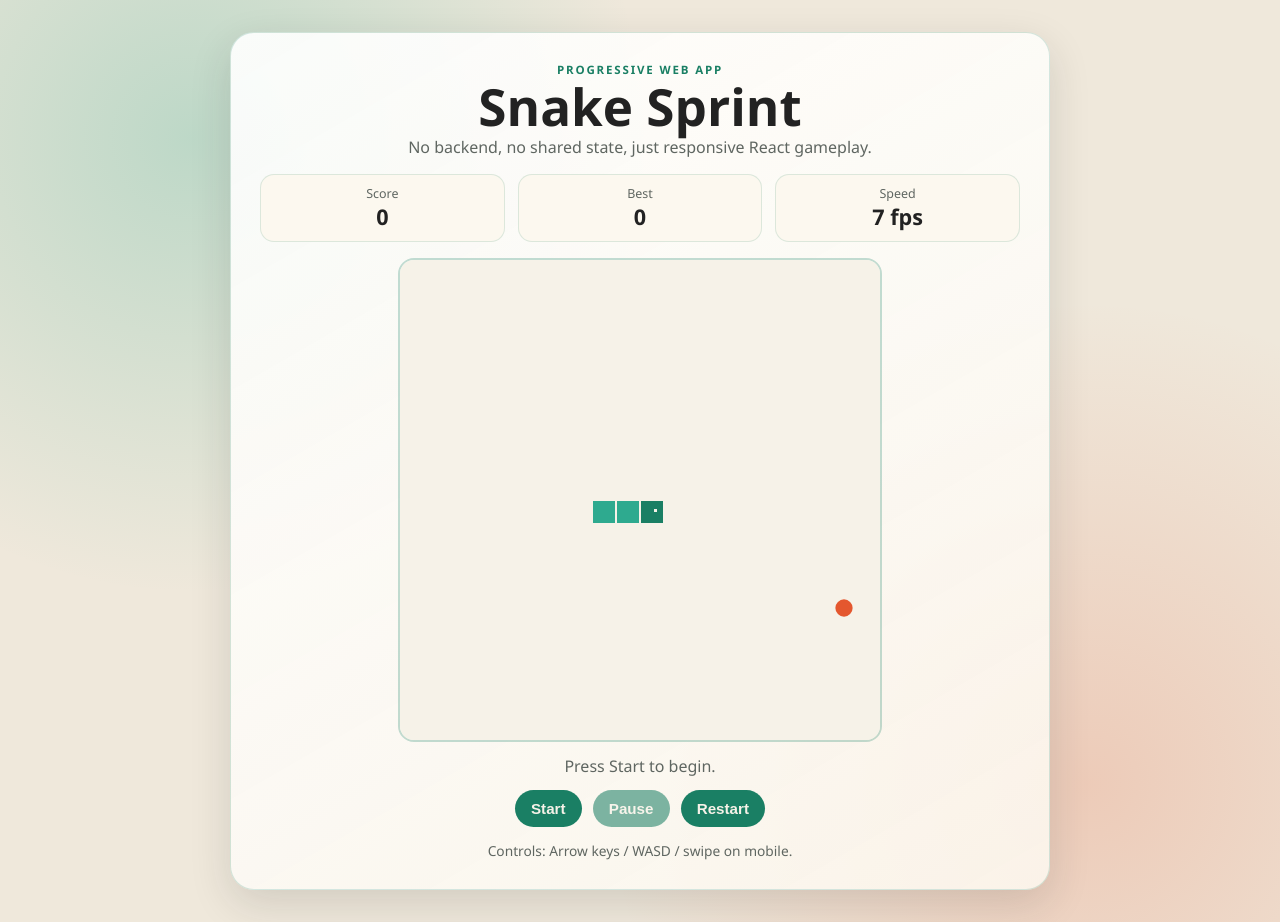
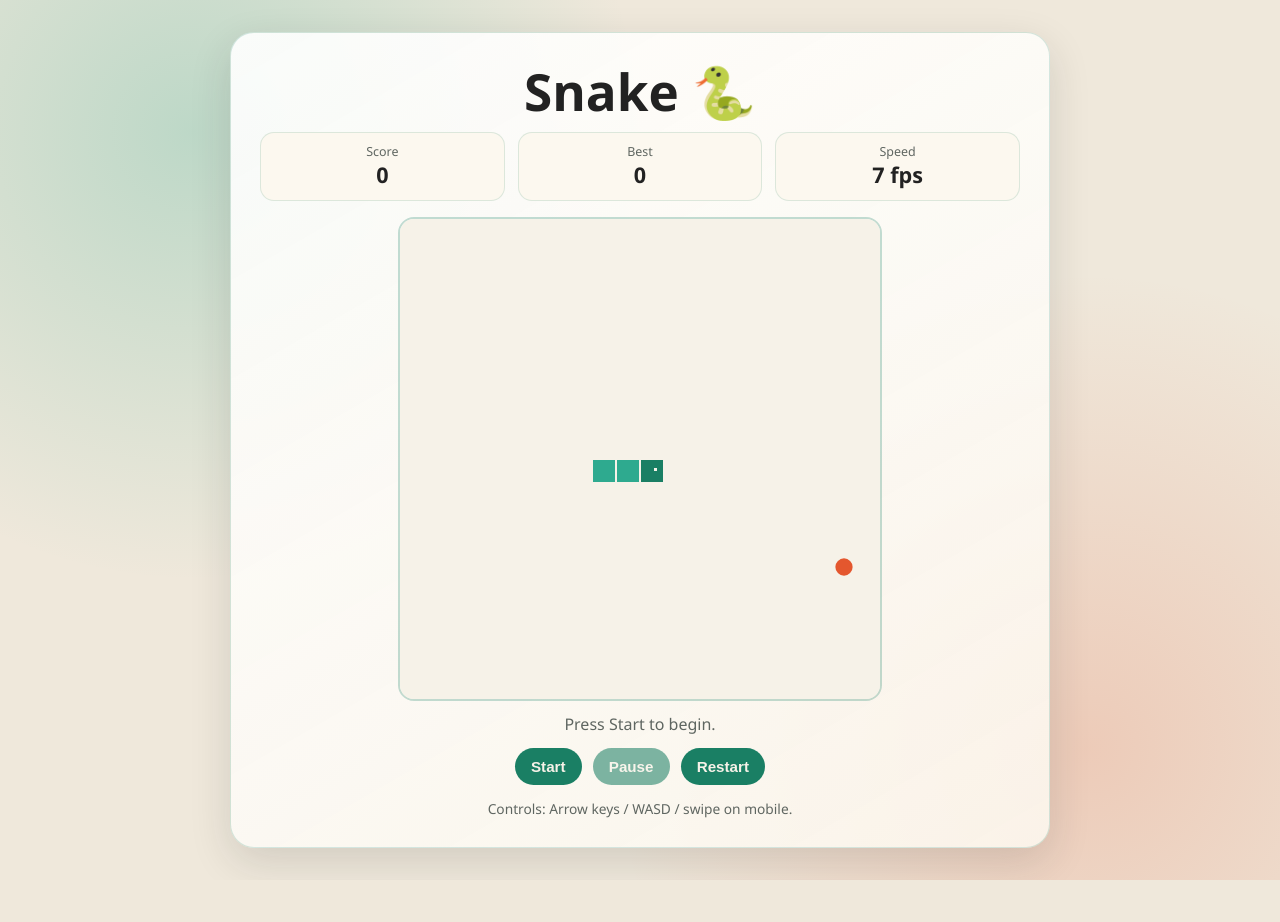
Before and after one commit to chrisguitarguy/snake-game, a React (Vite) app: page / in a window 1280 px wide. After the commit the page ends 880 px from the top, so only its background shows below. Built offline with nearby package versions, Linux system fonts and the light colour scheme.

Commit message:
chore: simplify game title text
Remove PWA and descriptive intro copy from the header and keep only a concise Snake title with emoji for a cleaner UI.

```diff
--- a/src/components/SnakeGame.tsx
+++ b/src/components/SnakeGame.tsx
@@ -206,9 +206,7 @@ export function SnakeGame() {
   return (
     <main className="shell">
       <section className="title-card">
-        <p className="eyebrow">Progressive Web App</p>
-        <h1>Snake Sprint</h1>
-        <p className="subtitle">No backend, no shared state, just responsive React gameplay.</p>
+        <h1>Snake 🐍</h1>
       </section>
 
       <section className="scoreboard" aria-label="Scoreboard">
```
